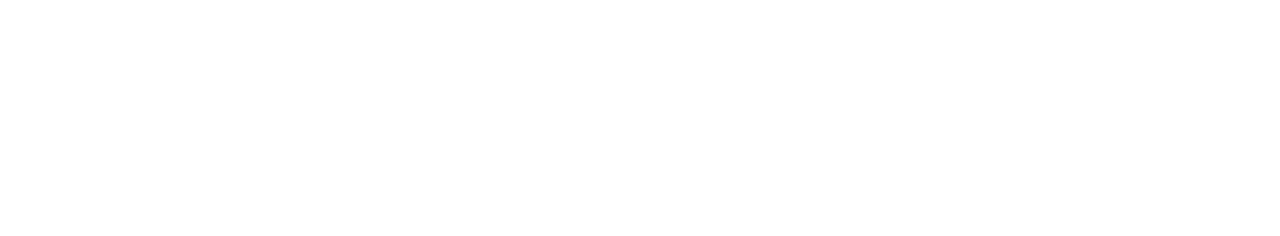
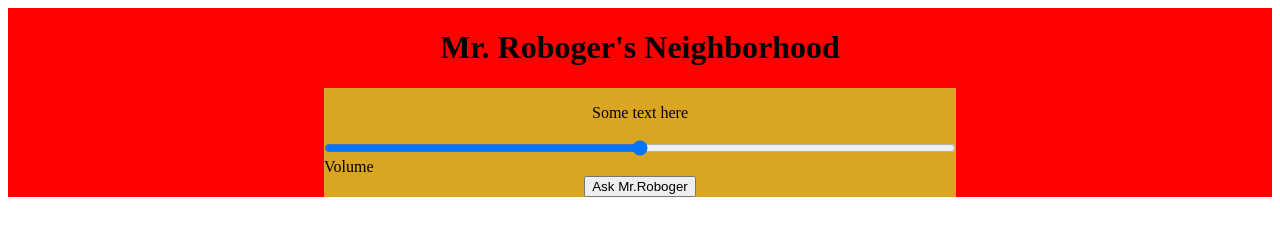
Before and after one commit to onurkaymak/mr-roboger, a plain HTML site: page index.html in a window 1280 px wide. Drawn offline with Linux system fonts and the light colour scheme.

Commit message:
Define HTML structre and UI Logic

```diff
--- /dev/null
+++ b/css/styles.css
@@ -0,0 +1,26 @@
+.container-main {
+  display: flex;
+  flex-direction: column;
+  align-items: center;
+  background-color: red;
+}
+
+.form {
+  width: 50%;
+  background-color: goldenrod;
+  display: flex;
+  flex-direction: column;
+}
+
+.form-input {
+  align-self: center;
+  width: 100%;
+}
+
+.form-text {
+  align-self: center;
+}
+
+.form-btn {
+  align-self: center;
+}
--- a/index.html
+++ b/index.html
@@ -3,8 +3,26 @@
   <head>
     <meta charset="UTF-8" />
     <meta name="viewport" content="width=device-width, initial-scale=1.0" />
+    <link rel="stylesheet" href="/css/styles.css" />
     <script src="/js/scripts.js"></script>
     <title>Document</title>
   </head>
-  <body></body>
+  <body>
+    <div class="container-main">
+      <h1>Mr. Roboger's Neighborhood</h1>
+      <form class="form">
+        <p class="form-text">Some text here</p>
+        <input
+          type="range"
+          id="volume"
+          name="volume"
+          min="0"
+          max="50"
+          class="form-input"
+        />
+        <label for="volume">Volume</label>
+        <button type="submit" class="form-btn">Ask Mr.Roboger</button>
+      </form>
+    </div>
+  </body>
 </html>
--- a/js/scripts.js
+++ b/js/scripts.js
@@ -30,3 +30,11 @@ function askMrRoboger(userNum) {
 };
 
 askMrRoboger(40);
+
+
+// UI Logic
+
+window.addEventListener("load", function () {
+    const form = document.getElementsByClassName('form');
+    console.log(form)
+});
```
